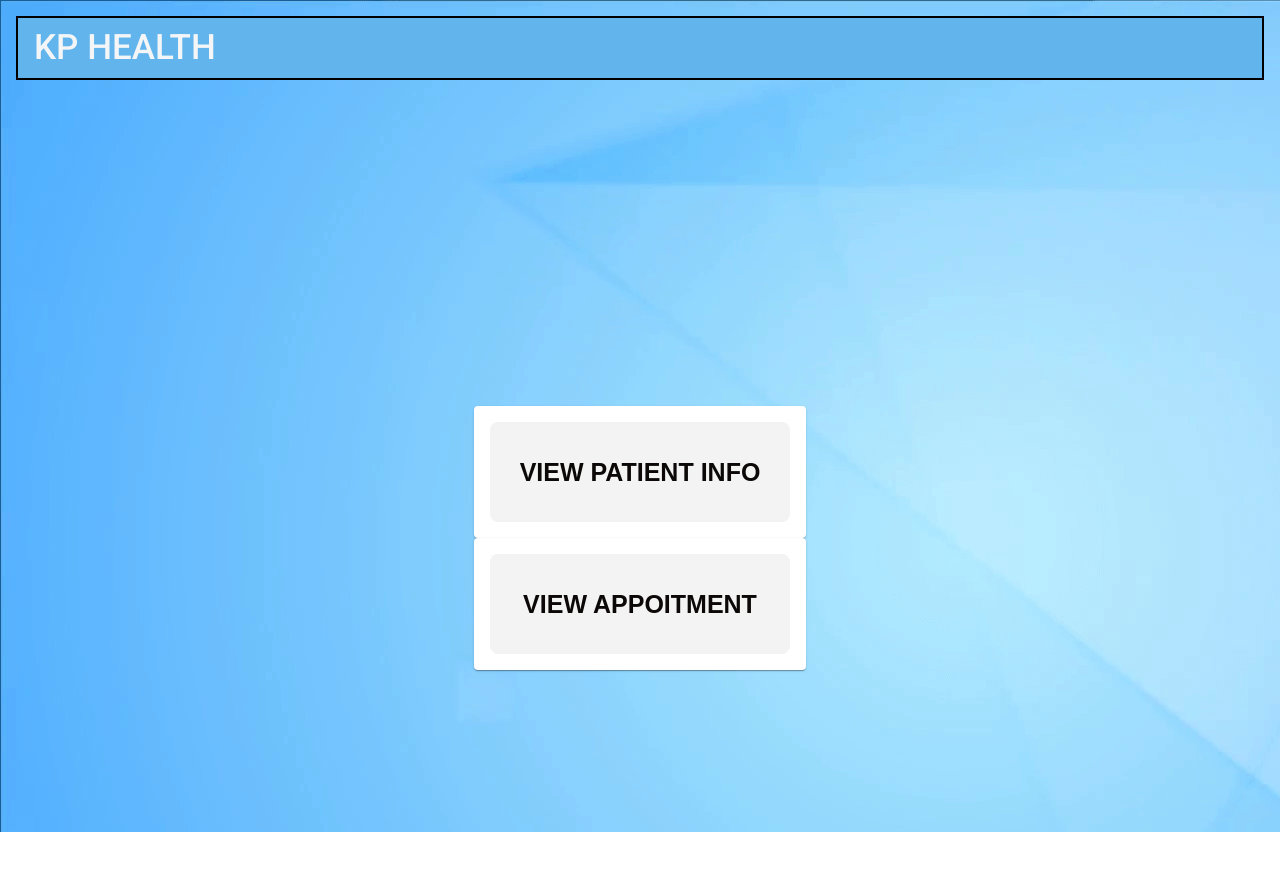
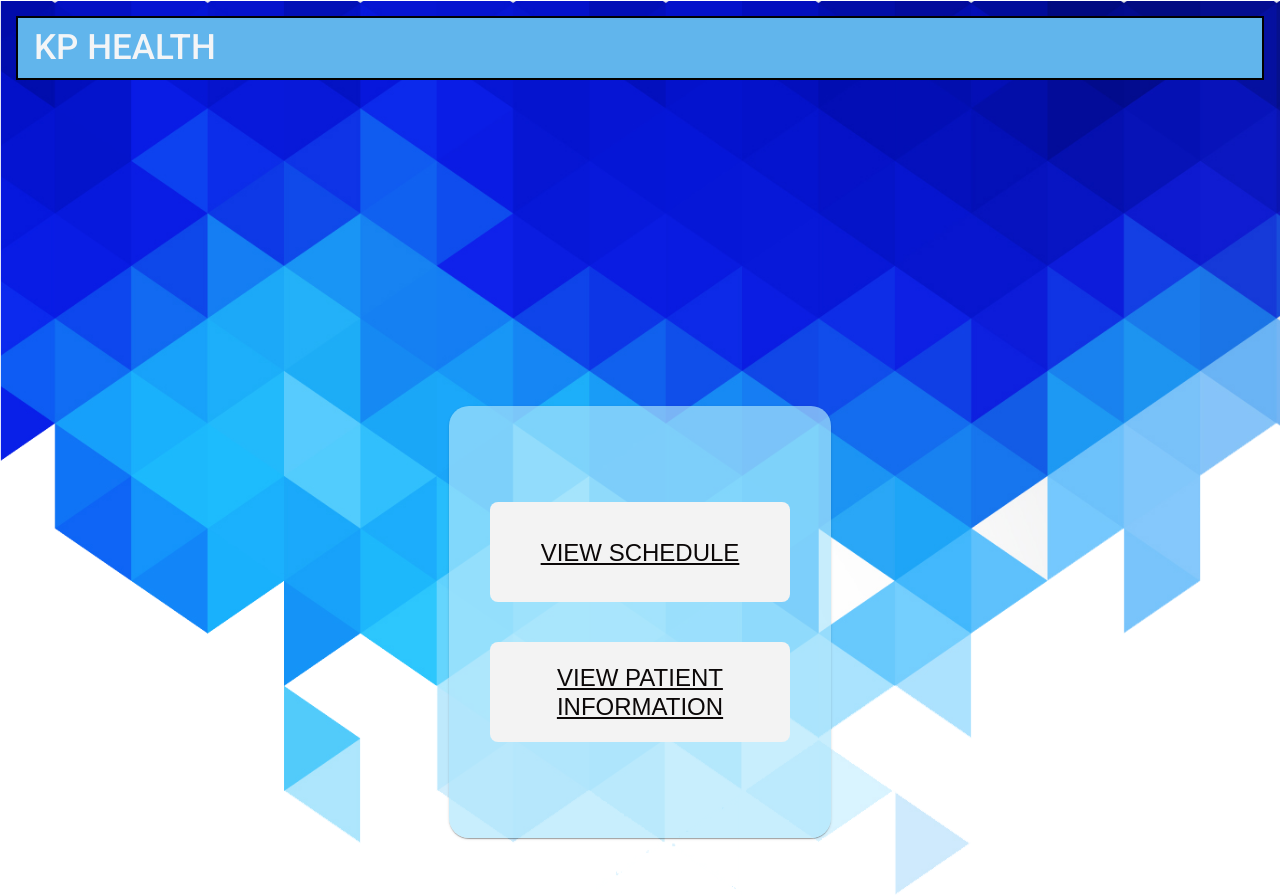
Before and after one commit to rednguyen/DoctorUI, an Angular app: page / in a window 1280 px wide. Before the commit the page ends 832 px from the top, so only its background shows below. Built offline with nearby package versions, Linux system fonts and the light colour scheme.

Commit message:
home Ui changes

```diff
--- a/src/app/app.component.css
+++ b/src/app/app.component.css
@@ -6,10 +6,11 @@
     width: 100vw;
 }
 #max-width-column {
-    background-image: url("./background.png");
+    background-image: url("./kpbackground.png");
     background-color: white;
     margin: 0 auto;
-    max-width: 1500px;
+    /* max-width: 1800px; */
+    background-size: 100% 100%;
     min-height: 100vh;
     padding: 16px;
     position: relative;
--- a/src/app/home/home.component.css
+++ b/src/app/home/home.component.css
@@ -1,11 +1,46 @@
-.card-style {
+/* .card-style {
     margin:auto;
     max-width: 300px;
-}
+} */
 
 .card-style {
     margin:auto;
-    max-width: 300px;
+    max-width: 350px;
+    height: 400px;
+    background-color:rgba(174, 230, 253, 0.67);
+
+    display: flex;
+    justify-content: center;
+    flex-direction: column;
+    align-items: center;
+    border-radius: 20px;
+
+}
+
+#appointmentView{
+text-decoration: underline;
+/* font-family: Ruda; */
+font-size: 24px;
+font-style: normal;
+font-weight: 400;
+line-height: 29px;
+letter-spacing: 0em;
+text-align: center;
+
+
+}
+#patientInfo{
+    margin-top: 40px ;
+    text-decoration: underline;
+    /* font-family: Ruda; */
+    font-size: 24px;
+    font-style: normal;
+    font-weight: 400;
+    line-height: 29px;
+    letter-spacing: 0em;
+    text-align: center;
+
+
 }
 
 .body {
--- a/src/app/home/home.component.html
+++ b/src/app/home/home.component.html
@@ -1,13 +1,20 @@
 <div class="body">
     <mat-card class="card-style">
-        <a routerLink="/patients">
-            <button>VIEW PATIENT INFO</button>
+        <a routerLink="/appointment">
+            <button id="appointmentView" >VIEW SCHEDULE</button>
+        </a>
+        <a   routerLink="/patients">
+            <button id="patientInfo">VIEW PATIENT INFORMATION</button>
         </a>
 
+
+
     </mat-card>
-    <mat-card class="card-style">
+
+    <!-- is this seperate card needed? Two links in one card is fine no?, there anchor tag allows different routes already? -->
+    <!-- <mat-card class="card-style">
         <a routerLink="/appointment">
             <button>VIEW APPOITMENT</button>
         </a>
-    </mat-card>
+    </mat-card> -->
 </div>
--- a/src/app/patient/patient.component.css
+++ b/src/app/patient/patient.component.css
@@ -1,5 +1,5 @@
 .content-box {
-    background-color: #EEE;
+    background-color:white;
     border-radius: 8px;
     padding: 16px;
     position: relative;
```
Also changed, not shown: src/app/kpbackground.png (added).
